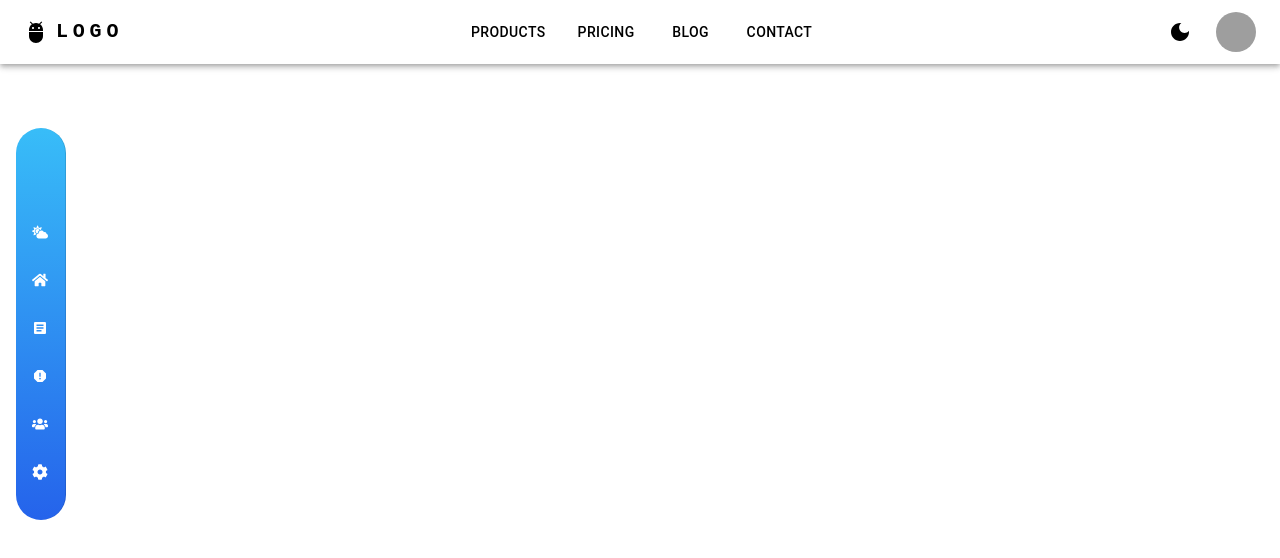
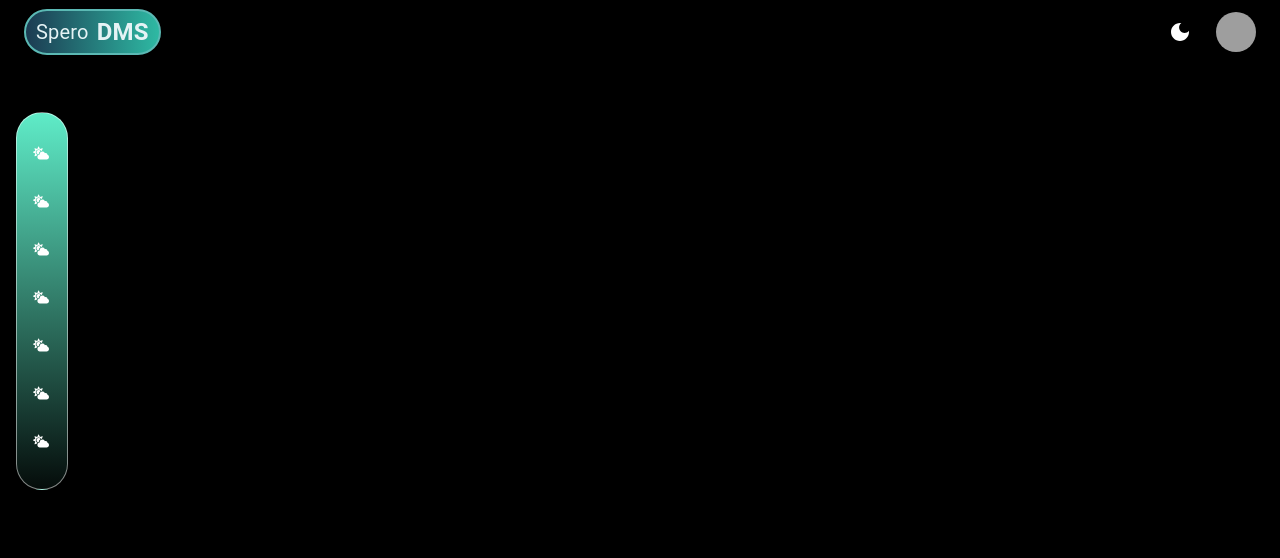
Before and after one commit to anjalibatale03/Vite_Demo, a React (Vite) app: page / in a window 1280 px wide. Shown: the top 558 px of the page. Built offline with nearby package versions, Linux system fonts and the light colour scheme; grey boxes are pictures that could not be loaded.

Commit message:
Changes Done
Shubham-padule22

```diff
--- a/package.json
+++ b/package.json
@@ -14,6 +14,7 @@
     "@emotion/styled": "^11.14.0",
     "@mui/icons-material": "^6.4.6",
     "@mui/material": "^6.4.5",
+    "framer-motion": "^12.4.10",
     "react": "^19.0.0",
     "react-dom": "^19.0.0",
     "react-icons": "^5.5.0",
--- a/src/App.jsx
+++ b/src/App.jsx
@@ -8,12 +8,12 @@ function App() {
     <Router>
       {/* <Navbar />
       <Sidebar /> */}
-      <div style={{ display: "flex", height: "100vh" }}>
+      <div style={{ backgroundColor: "black", minHeight: "100vh", color: "white" }}>
         <div style={{ position: "fixed", left: 0, top: 0 }}>
           <Sidebar />
         </div>
 
-        <div style={{ display: "flex", flexDirection: "column" }}>
+        <div style={{ display: "flex", flexDirection: "column" ,}}>
           <Navbar />
         </div>
       </div>
--- a/src/Componenets/Navbar/Navbar.jsx
+++ b/src/Componenets/Navbar/Navbar.jsx
@@ -10,11 +10,10 @@ import Avatar from "@mui/material/Avatar";
 import Button from "@mui/material/Button";
 import Tooltip from "@mui/material/Tooltip";
 import MenuItem from "@mui/material/MenuItem";
-import AdbIcon from "@mui/icons-material/Adb";
 import DarkModeIcon from "@mui/icons-material/DarkMode";
 import LightModeIcon from "@mui/icons-material/LightMode";
 
-const pages = ["Products", "Pricing", "Blog", "Contact"];
+const pages = [];
 const settings = ["Profile", "Account", "Dashboard", "Logout"];
 
 function Navbar() {
@@ -44,32 +43,47 @@ function Navbar() {
       position="static"
       sx={{
         width: "100vw",
-        backgroundColor: darkMode ? "#333" : "#fff",
-        color: darkMode ? "white" : "black",
+        backgroundColor: darkMode ? "white" : "black",
+        // backgroundColor: "black",
+        color: "white",
+        // color: darkMode ? "white" : "black",
       }}
     >
       <Toolbar sx={{ display: "flex", justifyContent: "space-between", px: 2 }}>
-        {/* Left: Logo */}
-        <Box sx={{ display: "flex", alignItems: "center" }}>
-          <AdbIcon sx={{ mr: 1 }} />
+        <Box
+          sx={{
+            display: "inline-flex",
+            alignItems: "center",
+            paddingX: "10px",
+            paddingY: "3px",
+            borderRadius: "40px",
+            background: "linear-gradient(90deg, #1C3B52 0%, #2EB9A3 100%)",
+            border: "2px solid #5BB9B4",
+            gap: "8px",
+          }}
+        >
           <Typography
-            variant="h6"
-            noWrap
-            component="a"
-            href="#"
             sx={{
-              fontFamily: "monospace",
-              fontWeight: 700,
-              letterSpacing: ".3rem",
-              textDecoration: "none",
-              color: "inherit",
+              color: "#E5F3F5",
+              fontSize: "20px",
+              fontWeight: 400,
+              fontFamily: "Roboto, sans-serif",
             }}
           >
-            LOGO
+            Spero
+          </Typography>
+          <Typography
+            sx={{
+              color: "#E5F3F5",
+              fontSize: "24px",
+              fontWeight: 700,
+              fontFamily: "Roboto, sans-serif",
+            }}
+          >
+            DMS
           </Typography>
         </Box>
 
-        {/* Middle: Desktop Menu */}
         <Box sx={{ flexGrow: 1, display: { xs: "none", md: "flex" }, justifyContent: "center", gap: 2 }}>
           {pages.map((page) => (
             <Button key={page} sx={{ color: "inherit" }}>
@@ -78,14 +92,11 @@ function Navbar() {
           ))}
         </Box>
 
-        {/* Right: Dark Mode Toggle & Avatar */}
         <Box sx={{ display: "flex", alignItems: "center", gap: 2 }}>
-          {/* Dark Mode Toggle */}
           <IconButton onClick={toggleDarkMode} color="inherit">
             {darkMode ? <LightModeIcon /> : <DarkModeIcon />}
           </IconButton>
 
-          {/* Mobile Menu */}
           <Box sx={{ display: { xs: "flex", md: "none" } }}>
             <IconButton size="large" onClick={handleOpenNavMenu} color="inherit">
               <MenuIcon />
@@ -99,7 +110,6 @@ function Navbar() {
             </Menu>
           </Box>
 
-          {/* Avatar Menu */}
           <Tooltip title="Open settings">
             <IconButton onClick={handleOpenUserMenu} sx={{ p: 0 }}>
               <Avatar alt="User" src="/static/images/avatar/1.jpg" />
--- a/src/Componenets/Sidebar/Sidebar.jsx
+++ b/src/Componenets/Sidebar/Sidebar.jsx
@@ -5,21 +5,19 @@ import {
     ListItemButton,
     ListItemIcon,
     ListItemText,
-    Toolbar,
     Typography,
     Box,
 } from "@mui/material";
-import { FaHome, FaCloudSun, FaCog, FaUsers } from "react-icons/fa";
-import { IoMdListBox } from "react-icons/io";
-import { MdReport } from "react-icons/md";
+import { FaCloudSun } from "react-icons/fa";
 
 const menuItems = [
     { text: "Weather Forecast", icon: <FaCloudSun />, id: "weather" },
-    { text: "Heat Watch", icon: <FaHome />, id: "heat-watch" },
-    { text: "Cyclone", icon: <IoMdListBox />, id: "cyclone" },
-    { text: "Drought", icon: <MdReport />, id: "drought" },
-    { text: "Flood Control", icon: <FaUsers />, id: "flood-control" },
-    { text: "Service Wise", icon: <FaCog />, id: "service-wise" },
+    { text: "Heat Watch", icon: <FaCloudSun />, id: "heat-watch" },
+    { text: "Cyclone", icon: <FaCloudSun />, id: "cyclone" },
+    { text: "Drought", icon: <FaCloudSun />, id: "drought" },
+    { text: "Nowcast Weather", icon: <FaCloudSun />, id: "Nowcast Weather" },
+    { text: "Flood Forecast", icon: <FaCloudSun />, id: "flood-control" },
+    { text: "Drinking Water Stress", icon: <FaCloudSun />, id: "service-wise" },
 ];
 
 const Sidebar = () => {
@@ -40,33 +38,21 @@ const Sidebar = () => {
                         width: open ? 200 : 50,
                         height: "auto",
                         maxHeight: "100vh",
-                        boxSizing: "border-box",
-                        background: "linear-gradient(to bottom, #38bdf8, #2563eb)",
-                        color: "white",
+                        boxShadow: "0px 4px 15px rgba(0, 0, 0, 0.2)",
+                        background: "linear-gradient(to bottom, #5FECC8, rgba(95, 236, 200, 0.05))",
+                        border: "1px solid rgba(255, 255, 255, 0.5)",
+                        color: "#000",
                         borderRadius: "30px",
                         flexDirection: "column",
                         paddingTop: 2,
                         transition: "width 0.5s ease-in-out",
                         overflowX: "hidden",
                         paddingBottom: 3,
-                        marginTop: "8em",
+                        marginTop: "7em",
                         marginLeft: "1em",
                     },
                 }}
             >
-                <Toolbar>
-                    <Typography
-                        variant="h6"
-                        sx={{
-                            fontWeight: "bold",
-                            opacity: open ? 1 : 0,
-                            transition: "opacity 0.4s ease-in-out",
-                            whiteSpace: "nowrap",
-                        }}
-                    >
-                        {open && "Spero DMS"}
-                    </Typography>
-                </Toolbar>
                 <List sx={{ width: "100%", padding: 0 }}>
                     {menuItems.map((item, index) => (
                         <ListItemButton
```
Also changed, not shown: src/Componenets/DragDropApp.jsx (added), 1 other file (tests, documents, lock files or other folders).
